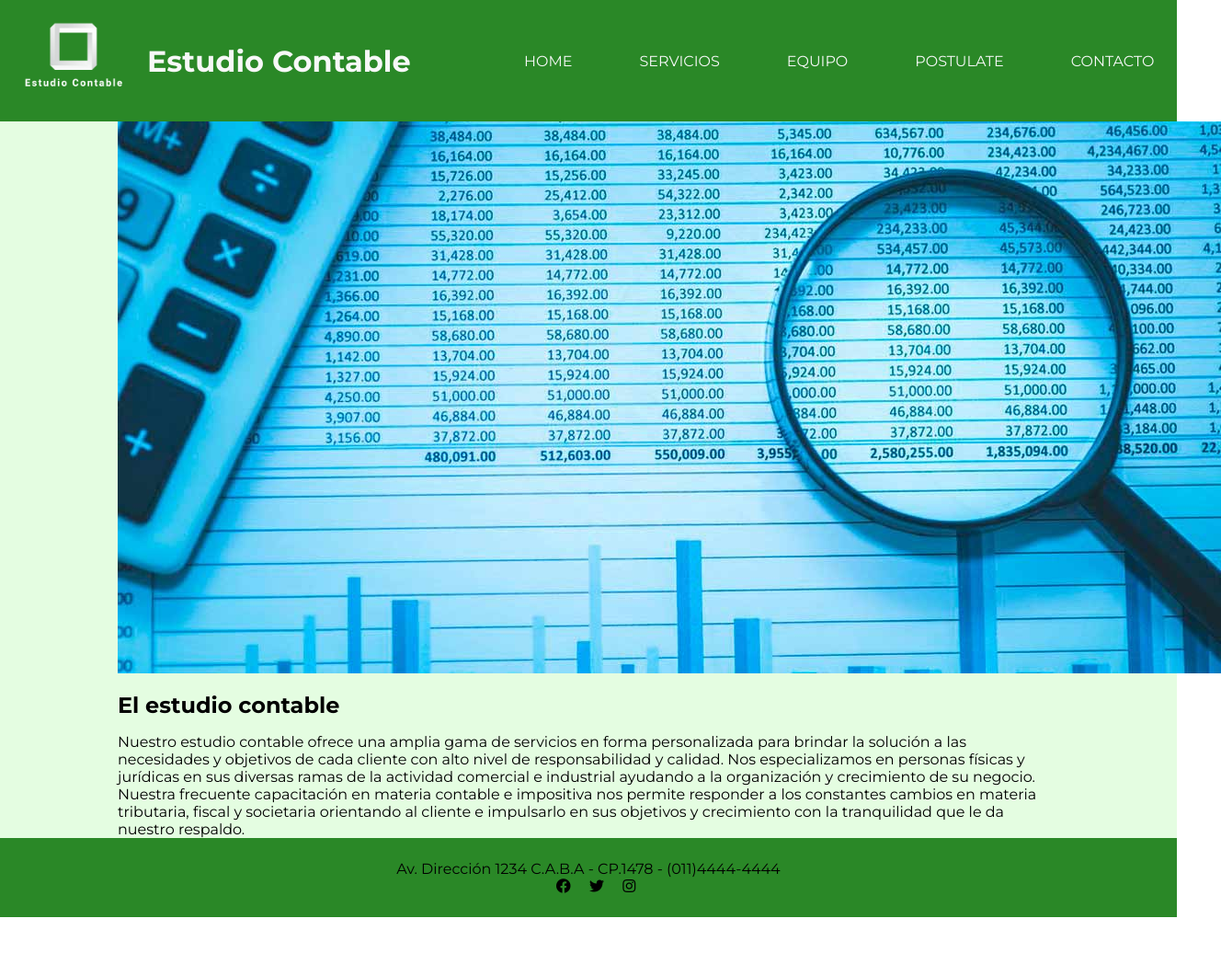
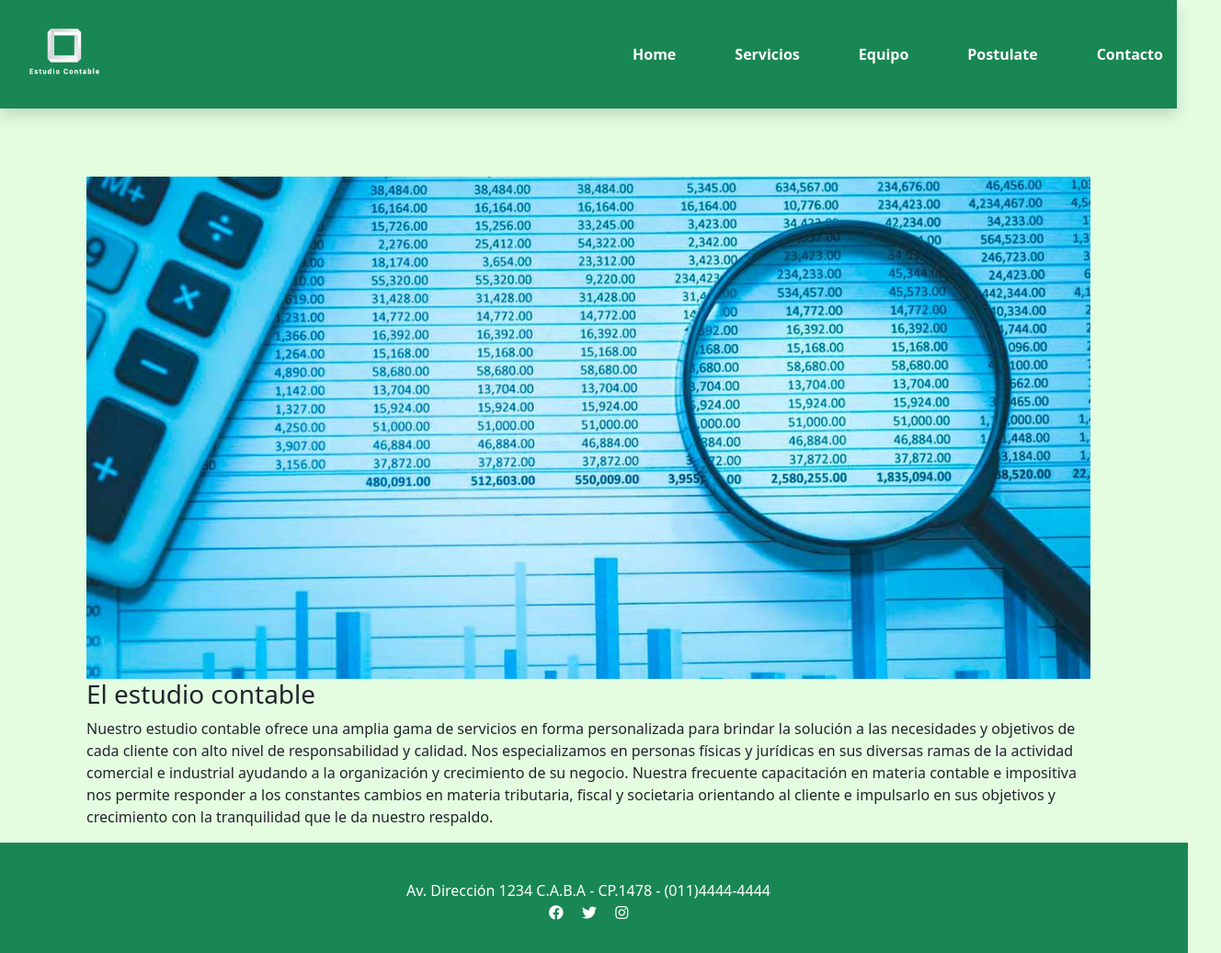
Before and after one commit to alejandrogrosso/PreEntrega2Grosso, a plain HTML site: page index.html in a window 1280 px wide. Shown: the whole page at 92% size, 1328 px wide, since content can reach past the window. Before the commit the page ends 997 px from the top, so only its background shows below. Drawn offline with nearby package versions, Linux system fonts and the light colour scheme.

Commit message:
Bootstrap to index

```diff
--- a/index.html
+++ b/index.html
@@ -6,6 +6,12 @@
     <meta name="viewport" content="width=device-width, initial-scale=1.0" />
     <link rel="shortcut icon" href="images/favicon.png" type="image/x-icon" />
     <link rel="stylesheet" href="./styles/style.css" />
+    <link
+      href="https://cdn.jsdelivr.net/npm/bootstrap@5.1.1/dist/css/bootstrap.min.css"
+      rel="stylesheet"
+      integrity="sha384-F3w7mX95PdgyTmZZMECAngseQB83DfGTowi0iMjiWaeVhAn4FJkqJByhZMI3AhiU"
+      crossorigin="anonymous"
+    />
     <link
       href="https://fonts.googleapis.com/css2?family=Montserrat:ital,wght@0,400;0,500;0,700;0,800;0,900;1,600&display=swap"
       rel="stylesheet"
@@ -19,49 +25,87 @@
     />
     <title>Home</title>
   </head>
-  <body>
-    <header>
-      <div class="header__container">
-        <div class="logo">
-          <a href="./index.html">
+  <body class="row">
+    <header class="col-12">
+      <nav
+        class="navbar navbar-expand-lg shadow navbar-dark fixed-top bg-success"
+      >
+        <div class="container-fluid d-flex flex-row">
+          <a class="navbar-brand mt-2 mt-lg-0 col-6" href="./index.html">
             <img
+              class="logo"
               src="images/logo_transparent.png"
               alt="Logo transparente"
-              class="nav__image"
             />
           </a>
-          <h1>Estudio Contable</h1>
-        </div>
-        <nav class="nav">
-          <ul class="nav__list">
-            <li class="nav__item">
-              <a class="nav__link" href="./index.html">Home</a>
+          <button
+            class="navbar-toggler"
+            type="button"
+            data-bs-toggle="collapse"
+            data-bs-target="#navbarNav"
+            aria-controls="navbarNav"
+            aria-expanded="false"
+            aria-label="Toggle navigation"
+          >
+            <span class="navbar-toggler-icon"></span>
+          </button>
+
+          <div
+            class="collapse navbar-collapse justify-content-center"
+            id="navbarNav"
+          >
+            <ul class="navbar-nav">
+              <li class="nav-item px-4">
+                <a
+                  class="nav-link text-white fw-bolder"
+                  aria-current="page"
+                  href="./index.html"
+                  >Home</a
+                >
               </li>
-            <li class="nav__item">
-              <a class="nav__link" href="./pages/services.html">Servicios</a>
+              <li class="nav-item px-4">
+                <a
+                  class="nav-link text-white fw-bolder"
+                  href="./pages/services.html"
+                  >Servicios</a
+                >
               </li>
-            <li class="nav__item">
-              <a class="nav__link" href="./pages/team.html">Equipo</a>
+              <li class="nav-item px-4">
+                <a
+                  class="nav-link text-white fw-bolder"
+                  href="./pages/team.html"
+                  >Equipo</a
+                >
               </li>
-            <li class="nav__item">
-              <a class="nav__link" href="./pages/apply.html">Postulate</a>
+              <li class="nav-item px-4">
+                <a
+                  class="nav-link text-white fw-bolder"
+                  href="./pages/apply.html"
+                  >Postulate</a
+                >
               </li>
-            <li class="nav__item">
-              <a class="nav__link" href="./pages/contact.html">Contacto</a>
+              <li class="nav-item px-4">
+                <a
+                  class="nav-link text-white fw-bolder"
+                  href="./pages/contact.html"
+                  >Contacto</a
+                >
               </li>
             </ul>
+          </div>
+        </div>
       </nav>
-      </div>
     </header>
-    <section class="main__section">
-      <main>
-        <div class="img__presentation">
+    <main class="col-12">
+      <section class="container intro-section main__section">
+        <div>
           <img
+            class="col-lg-12 col-md-12 mb-md-0 mt-5 d-none d-sm-block"
             src="images/imagen_presentacion.jpeg"
             alt="Imagen de presentacion"
           />
         </div>
-        <div class="main__section">
+        <div class="col-lg-12 col-md-12 mb-md-0">
           <h3>El estudio contable</h3>
           <p>
             Nuestro estudio contable ofrece una amplia gama de servicios en
@@ -76,21 +120,34 @@
             con la tranquilidad que le da nuestro respaldo.
           </p>
         </div>
+      </section>
     </main>
-    </section>
-    <footer>
-      <div class="footer__container">
-        <p>Av. Dirección 1234 C.A.B.A - CP.1478 - (011)4444-4444</p>
+    <footer class="col-12 footer pt-3 bg-success mt-auto p-2">
+      <div class="footer-sm text-white">
+        <div class="container">
+          <div class="row py-4 text-center text-white">
+            <div class="col-lg-12 col-md-12 mb-md-0">
+              Av. Dirección 1234 C.A.B.A - CP.1478 - (011)4444-4444
+            </div>
+            <div class="col-lg-12 col-md-12">
               <a href="http://facebook.com" target="_blank"
-          ><i class="fab fa-facebook"></i
+                ><i class="fab fa-facebook text-white mx-2"></i
               ></a>
               <a href="http://twitter.com" target="_blank"
-          ><i class="fab fa-twitter"></i
+                ><i class="fab fa-twitter text-white mx-2"></i
               ></a>
               <a href="http://instagram.com" target="_blank"
-          ><i class="fab fa-instagram"></i
+                ><i class="fab fa-instagram text-white mx-2"></i
               ></a>
             </div>
+          </div>
+        </div>
+      </div>
     </footer>
+    <script
+      src="https://cdn.jsdelivr.net/npm/bootstrap@5.1.1/dist/js/bootstrap.bundle.min.js"
+      integrity="sha384-/bQdsTh/da6pkI1MST/rWKFNjaCP5gBSY4sEBT38Q/9RBh9AH40zEOg7Hlq2THRZ"
+      crossorigin="anonymous"
+    ></script>
   </body>
 </html>
--- a/styles/style.css
+++ b/styles/style.css
@@ -1,10 +1,4 @@
-* {
-  margin: 0;
-  padding: 0;
-  box-sizing: border-box;
-}
-
-body {
+/* body {
   font-family: "Montserrat", sans-serif;
   vertical-align: middle;
   display: flex;
@@ -81,13 +75,10 @@ main {
   flex-grow: 1;
 }
 
-/* con esto afectas a TODOS lo p
-  estas afectando tambien al que esta en el formulario
-  etnonces lo re estira
-  */
-/* .main__section p {
+
+/.main__section p {
   width: 1200px;
-} */
+}
 .main__section--info p {
   font-size: 1.1rem;
   padding: 0.5rem 0 0.5rem 0;
@@ -189,6 +180,7 @@ textarea {
   width: 20rem;
   height: 10rem;
 }
+
 @media (max-width: 768px) {
   main {
     background-color: #e4fde1;
@@ -209,3 +201,19 @@ textarea {
     column-gap: 12rem;
   }
 }
+*/
+html {
+  height: 100%;
+}
+.logo {
+  max-width: 15%;
+  min-width: 55px;
+  height: auto;
+}
+.main__section {
+  margin-top: 12rem;
+}
+body {
+  --bs-body-bg: #e4fde1;
+  height: 100%;
+}
```
Lines whose indentation alone changed are shown as unchanged.
